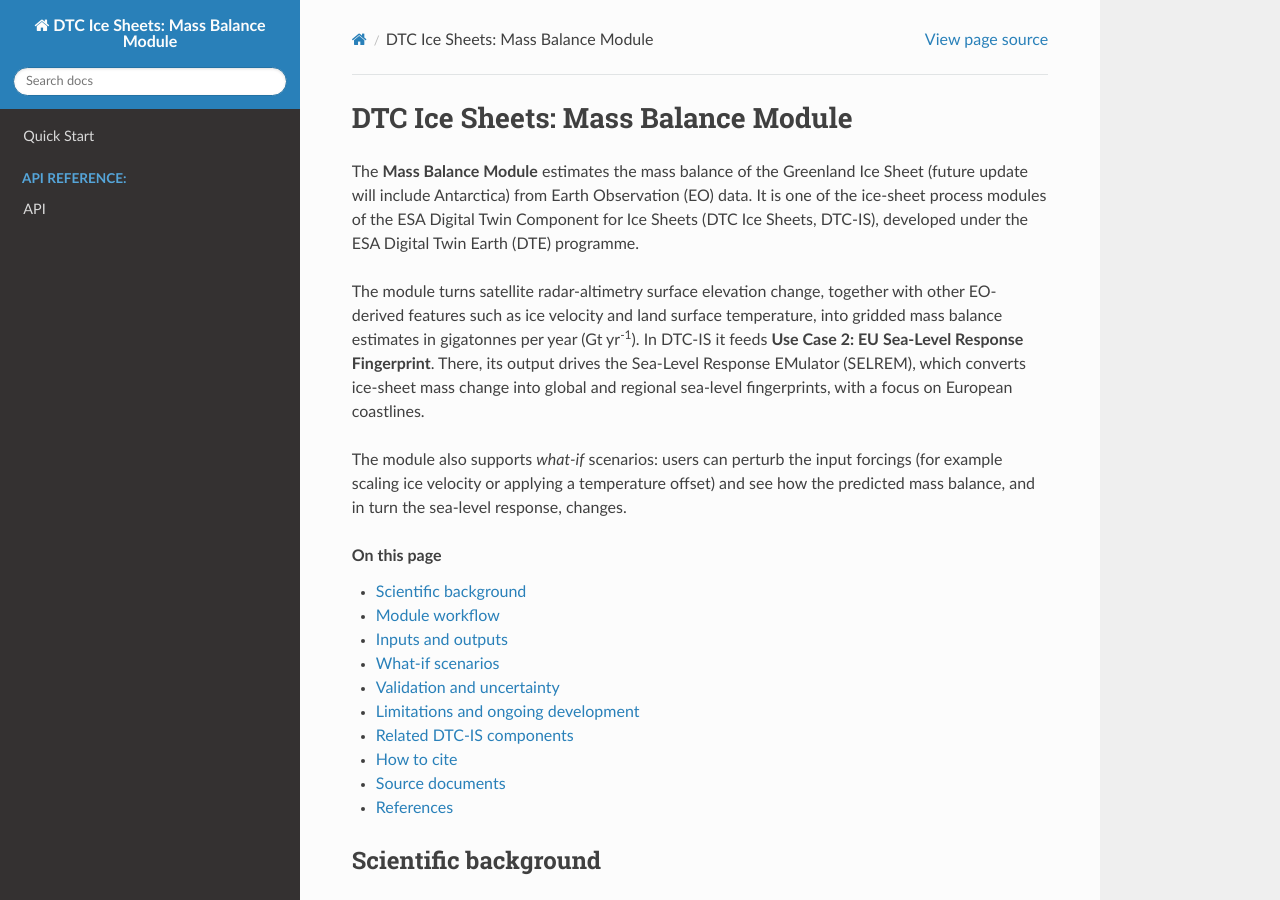
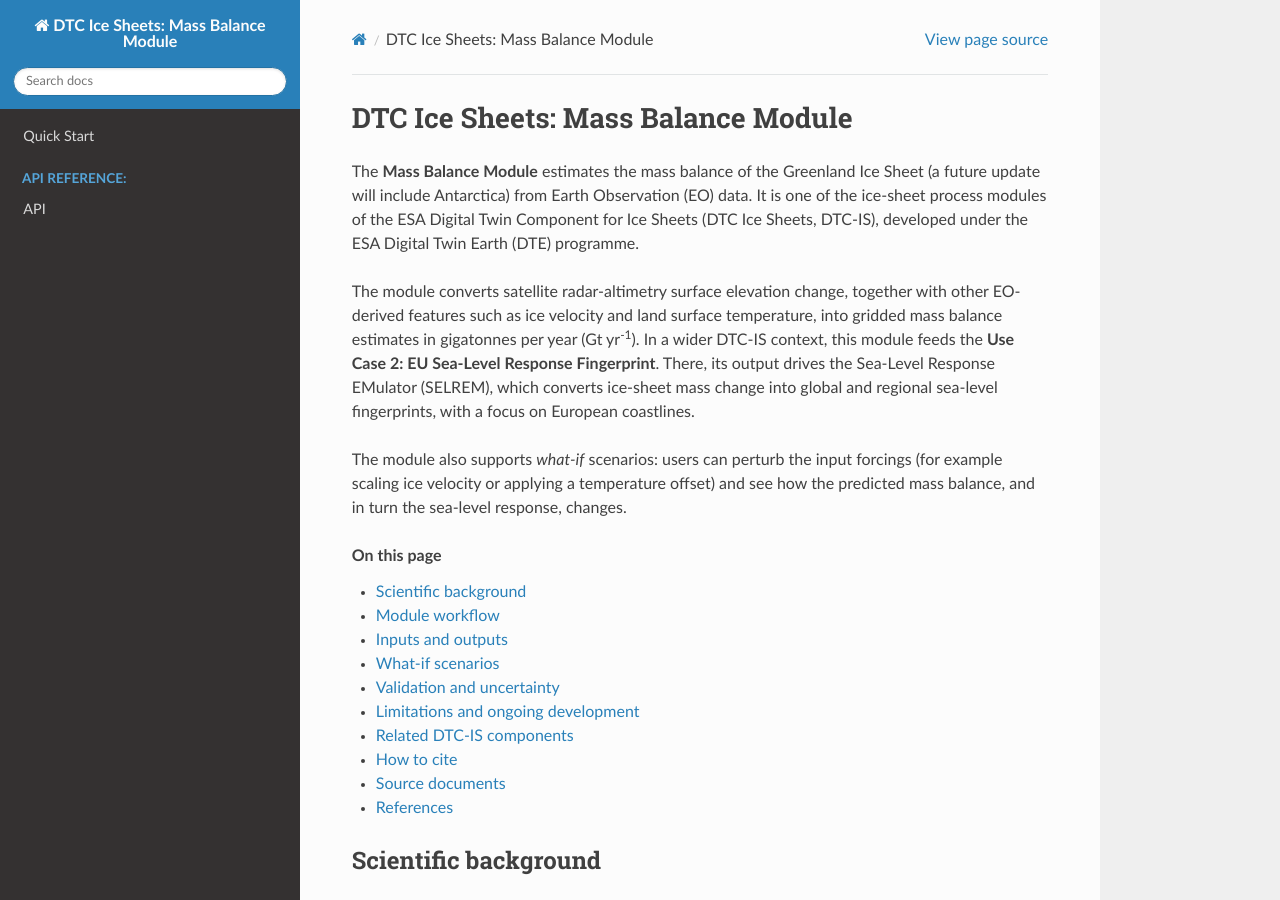
Before and after one commit to DTC-Ice-Sheets/mass_balance_module, a Sphinx documentation site: the page built from docs/source/index.rst, in a window 1280 px wide and 900 px high. Built offline with Sphinx 7.4.7 and the Read the Docs theme 3.1.0, drawn with Linux system fonts in a browser that asks for light colours; some of the changed text lies outside the part shown.

Commit message:
Apply batched suggestions from code review
Co-authored-by: Jan Stankiewicz <jannsta1@gmail.com>

```diff
--- a/docs/source/index.rst
+++ b/docs/source/index.rst
@@ -2,15 +2,15 @@ DTC Ice Sheets: Mass Balance Module
 ===================================
 
 The **Mass Balance Module** estimates the mass balance of the Greenland Ice
-Sheet (future update will include Antarctica) from Earth Observation (EO)
+Sheet (a future update will include Antarctica) from Earth Observation (EO)
 data. It is one of the ice-sheet process modules of the ESA Digital Twin
 Component for Ice Sheets (DTC Ice Sheets, DTC-IS), developed under the ESA
 Digital Twin Earth (DTE) programme.
 
-The module turns satellite radar-altimetry surface elevation change, together
+The module converts satellite radar-altimetry surface elevation change, together
 with other EO-derived features such as ice velocity and land surface
 temperature, into gridded mass balance estimates in gigatonnes per year
-(Gt yr\ :sup:`-1`). In DTC-IS it feeds **Use Case 2: EU Sea-Level Response
+(Gt yr\ :sup:`-1`). In a wider DTC-IS context, this module feeds the **Use Case 2: EU Sea-Level Response
 Fingerprint**. There, its output drives the Sea-Level Response EMulator
 (SELREM), which converts ice-sheet mass change into global and regional
 sea-level fingerprints, with a focus on European coastlines.
```
Also changed, not shown: other parts of docs/source/index.rst (+1 -1 lines).
